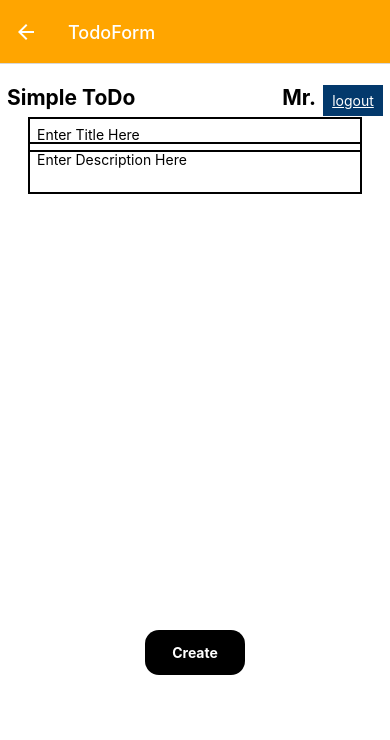
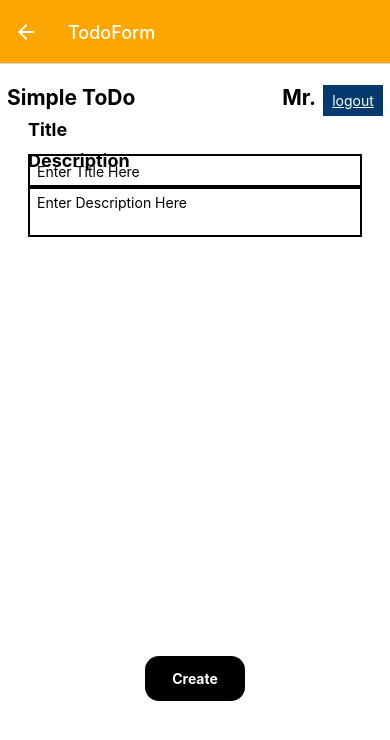
Before and after one commit to H-proshanto/TODOAPP-BS, a React Native app: screen /TodoForm in a window 390 px wide. Shown: the top 740 px of the page. Built offline with nearby package versions, Linux system fonts and the light colour scheme.

Commit message:
Adds update and delete button in viewOnlyForm

```diff
--- a/package.json
+++ b/package.json
@@ -11,14 +11,14 @@
   "dependencies": {
     "@react-navigation/native": "^6.0.13",
     "@react-navigation/stack": "^6.3.2",
-    "expo": "~46.0.13",
+    "expo": "^46.0.15",
     "expo-status-bar": "~1.4.0",
+    "expo-updates": "~0.14.6",
     "react": "18.0.0",
     "react-native": "0.69.6",
     "react-native-bouncy-checkbox": "^3.0.5",
     "react-native-safe-area-context": "4.3.1",
-    "react-native-screens": "~3.15.0",
-    "expo-updates": "~0.14.6"
+    "react-native-screens": "~3.15.0"
   },
   "devDependencies": {
     "@babel/core": "^7.12.9"
--- a/src/components/Button.js
+++ b/src/components/Button.js
@@ -16,6 +16,8 @@ export const ButtonUI = ({ navigation, title, onPress, taskId }) => {
               routes: [{ name: "Home" }],
             });
             onPress();
+          } else if (title === "Edit") {
+            navigation.navigate("TodoForm", { taskId, view: "update" });
           }
         }}
       >
--- a/src/screens/TodoForm.js
+++ b/src/screens/TodoForm.js
@@ -1,5 +1,5 @@
 import DataContext from "../context/DataContext";
-import { StyleSheet, View, TextInput, ScrollView } from "react-native";
+import { StyleSheet, View, TextInput, ScrollView, Text } from "react-native";
 import { useContext, useEffect } from "react";
 import { ButtonUI } from "../components/Button";
 import { HeaderUI } from "../components/Header";
@@ -33,6 +33,7 @@ export const TodoForm = ({ navigation, route }) => {
       <ScrollView>
         <HeaderUI navigation={navigation} />
         <View style={styles.titleContainer}>
+          <Text style={styles.inputTitle}>Title</Text>
           <TextInput
             style={styles.titleInput}
             placeholder="Enter Title Here"
@@ -42,6 +43,7 @@ export const TodoForm = ({ navigation, route }) => {
           />
         </View>
         <View>
+          <Text style={styles.inputTitle}>Description</Text>
           <TextInput
             style={styles.descriptionText}
             placeholder={view === "read" ? "" : "Enter Description Here"}
@@ -53,7 +55,10 @@ export const TodoForm = ({ navigation, route }) => {
         </View>
       </ScrollView>
       {view === "read" ? (
-        ""
+        <View style={styles.readOnlybuttonContainer}>
+          <ButtonUI navigation={navigation} taskId={taskId} title={"Edit"} />
+          <ButtonUI navigation={navigation} taskId={taskId} title={"Delete"} />
+        </View>
       ) : view === "update" ? (
         <View style={styles.buttonContainer}>
           <ButtonUI
@@ -107,14 +112,14 @@ const styles = StyleSheet.create({
     flex: 0.2,
   },
   titleInput: {
-    marginTop: 35,
+    marginTop: 14,
     marginLeft: 28,
     marginRight: 28,
     borderWidth: 2,
     padding: 7,
   },
   descriptionText: {
-    marginTop: 35,
+    marginTop: 14,
     marginLeft: 28,
     marginRight: 28,
     borderWidth: 2,
@@ -124,4 +129,15 @@ const styles = StyleSheet.create({
     flex: 0.7,
     alignItems: "center",
   },
+  inputTitle: {
+    marginTop: 32,
+    marginLeft: 28,
+    fontSize: 18,
+    fontWeight: "bold",
+  },
+  readOnlybuttonContainer: {
+    flex: 0.7,
+    flexDirection: "row",
+    justifyContent: "space-evenly",
+  },
 });
```
Also changed, not shown: 1 other file (tests, documents, lock files or other folders).
